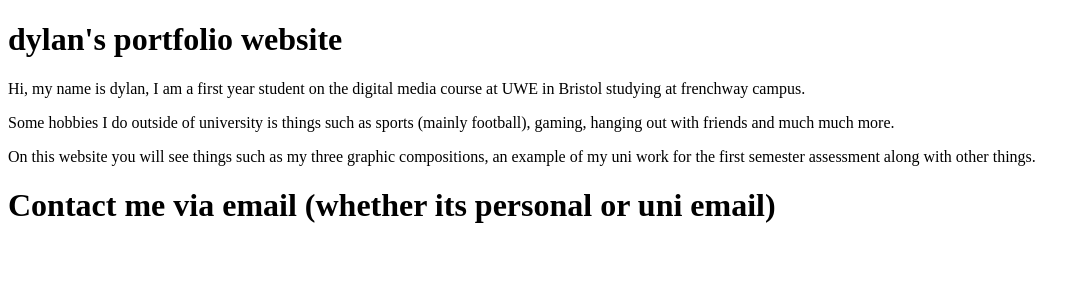
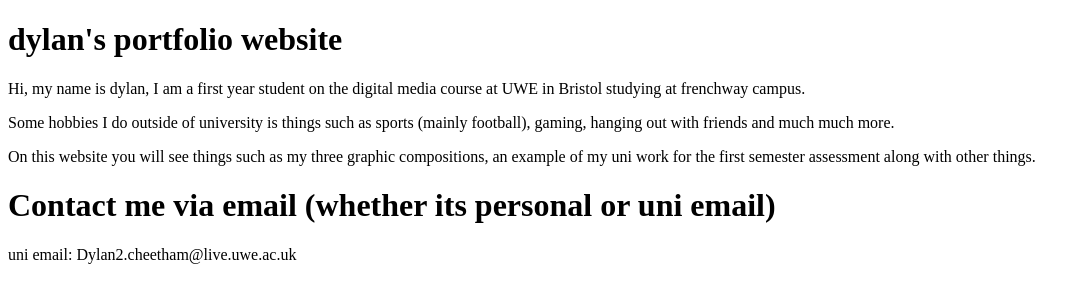
Before and after one commit to Dylan-Cheetham/Website, a plain HTML site: page index.html in a window 1280 px wide. Shown: the whole page, without its empty margins (0-1087 px from the left). Drawn offline with Linux system fonts and the light colour scheme.

Commit message:
adding 1 p tag my footer
adding a p tag to my footer to display my uni email address.

```diff
--- a/index.html
+++ b/index.html
@@ -17,5 +17,6 @@
 
 <footer>
     <h1>Contact me via email (whether its personal or uni email)</h1>
+    <p>uni email: Dylan2.cheetham@live.uwe.ac.uk</p>
 </footer>
 </html>
```
